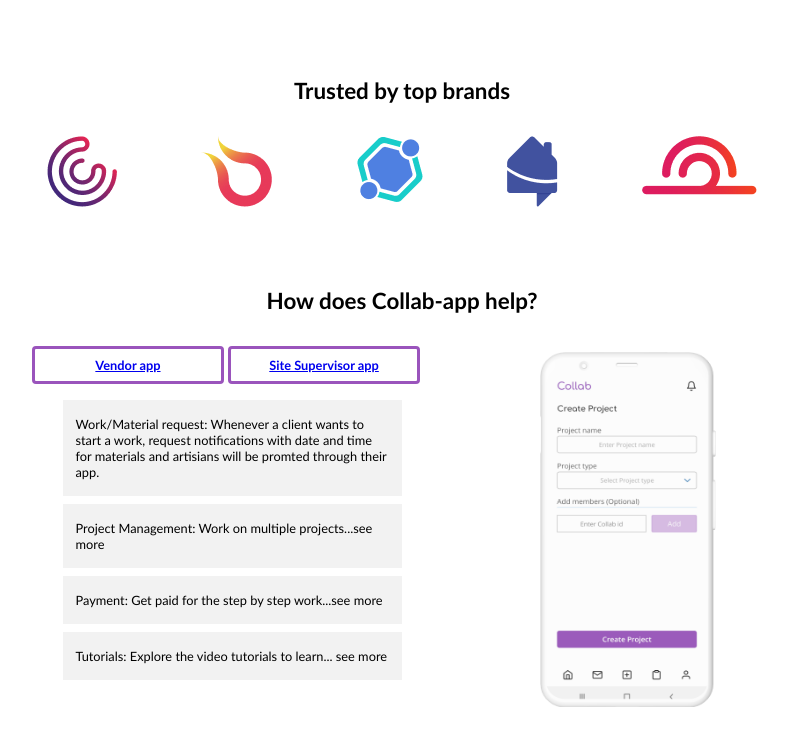
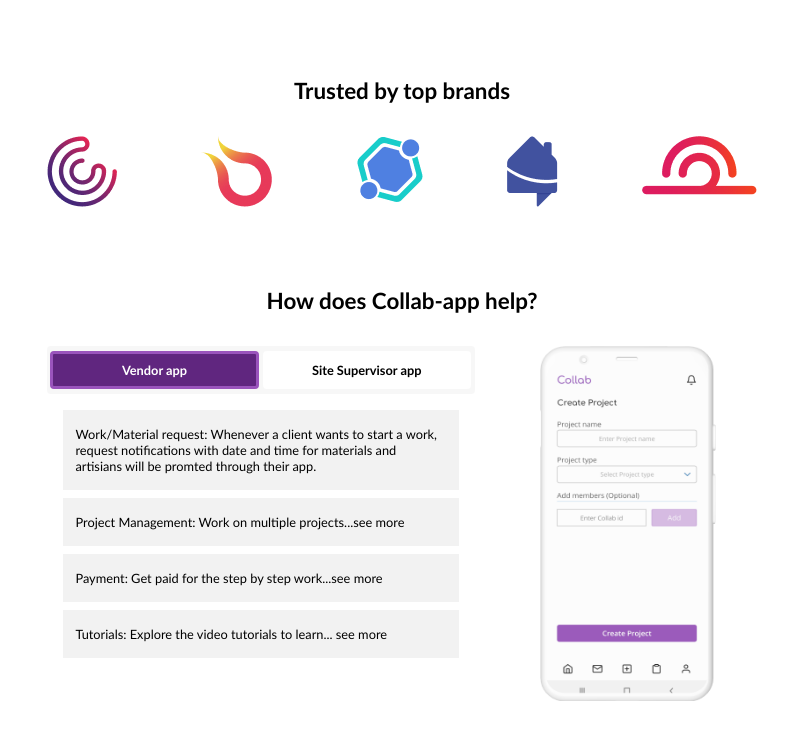
Before and after one commit to kasparasd/collab, a website: page index.html in a window 1280 px wide. Shown: the part 751-1496 px from the top of the page, without its empty margins (238-1026 px from the left). Drawn offline with Linux system fonts and the light colour scheme.

Commit message:
help-section css

```diff
--- a/css/help.css
+++ b/css/help.css
@@ -2,7 +2,7 @@
     text-align: center;
     margin-bottom: 5rem;
     position: relative;
-    /* background-color: antiquewhite; */
+    /* background-color: blue; */
 }
 
 .help p {
@@ -17,19 +17,10 @@
 }
 .list {
     /* background-color: greenyellow; */
-    width: 50%;
+    margin-left: 20%;
+    width: 35%;
     float: left;
     text-align: left;
-}
-
-.help-buttons {
-    margin-bottom: 2rem;
-}
-
-.list ul {
-    margin-top: -1rem;
-    float: right;
-    width: 60%;
 }
 .list li {
     font-size: 0.8rem;
@@ -37,15 +28,13 @@
     padding: 1rem 0.8rem;
     margin-bottom: 0.5rem;
     list-style: none;
-
 }
 
+
 .phone-container {
-    /* background-color: #9A54BC; */
-    margin-right: 10%;
+    margin-right: 20%;
     float: right;
-    width: 40%;
-    margin-top: -4rem;
+    width: 20%;
 }
 
 .help-container img {
@@ -55,19 +44,30 @@
 
 
 .help-buttons {
-    /* background-color: #9A54BC; */
-    margin-left: -22rem;
-    /* display: inline; */
-    /* width: 30rem; */
-
+    padding: 0.3rem 0.1rem;
+    border-radius: 4px;
+    margin: 0 -1rem;
+    background-color: #f5f5f5be;
+    margin-bottom: 1rem;
+    text-align: center;
 }
 
 .first-button, .second-button {
-    display: inline-block;
-    width: 12rem;
-    padding: 0.5rem 1rem;
-    border: #9A54BC 0.2rem solid;
-    border-radius: 4px;
     font-size: 0.8rem;
     font-weight: 600;
+    color: white;
+    background-color: #60267F;
+    width: 49%;
+    border-radius: 4px;
+    border: #9A54BC 0.2rem solid;
+    padding: 0.5rem 1rem;
+    text-decoration: none;
+    display: inline-block;
 }
+
+.second-button {
+
+    border: white 0.2rem solid;
+    background-color: white;
+    color: black;
+}
--- a/css/main.css
+++ b/css/main.css
@@ -1,8 +1,5 @@
 main {
     /* background-color: yellow; */
-    max-width: 1518px;
     width: 100%;
-    /* max-width: max-content; */
-    margin: auto;
 
 }
--- a/index.html
+++ b/index.html
@@ -62,14 +62,11 @@
 
             <div class="help-container">
 
-                <div class="help-buttons">
-                    <a class="first-button" href="#">Vendor app</a>
-                    <a class="second-button" href="#">Site Supervisor app</a>
-            </div>
-
                     <div class="list">
-
-
+                        <div class="help-buttons">
+                            <a class="first-button" href="#">Vendor app</a>
+                            <a class="second-button" href="#">Site Supervisor app</a>
+                        </div>
 
                         <ul>
                             <li>Work/Material request: Whenever a client wants to start a work, request notifications with date and time for materials and artisians will be promted through their app.</li>
```
